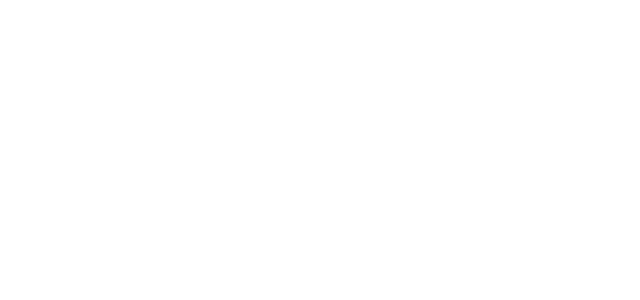
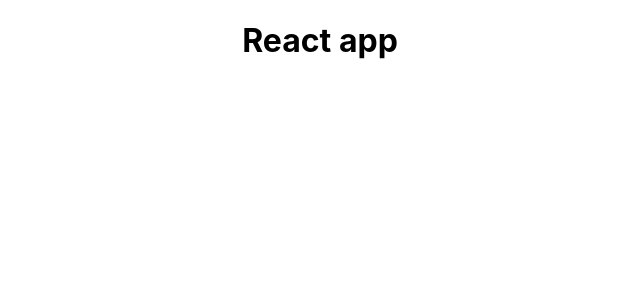
Before and after one commit to Noelia019/react-weather-app, a React (Create React App) app: page / in a window 1280 px wide. Shown: the top 300 px of the page, without its empty margins (320-960 px from the left). Built offline with nearby package versions, Linux system fonts and the light colour scheme.

Commit message:
Added the H1

```diff
--- a/src/App.js
+++ b/src/App.js
@@ -4,6 +4,7 @@
   return (
     <div className="App">
       <header className="App-header"></header>
+      <h1>React app</h1>
     </div>
   );
 }
```
